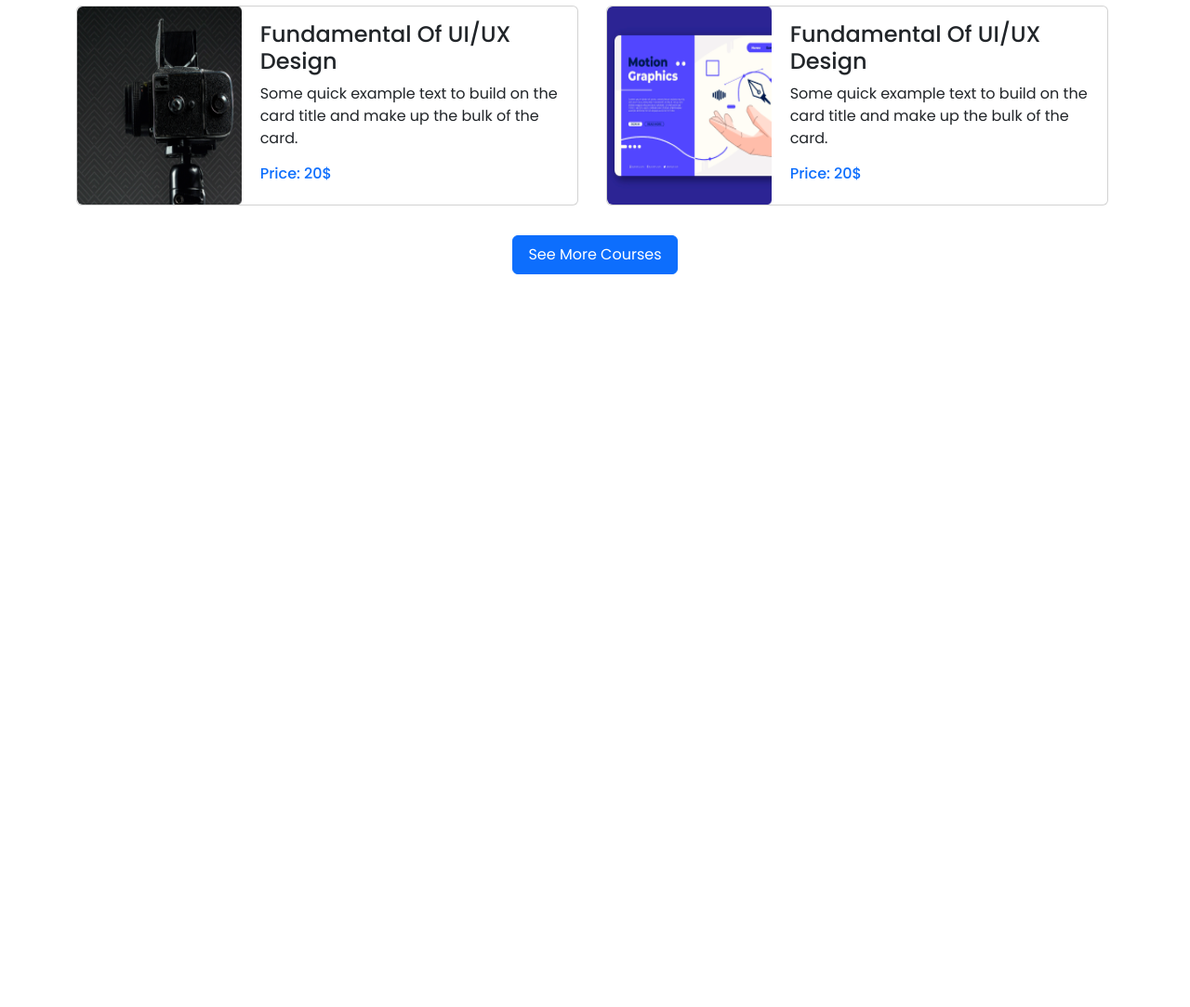
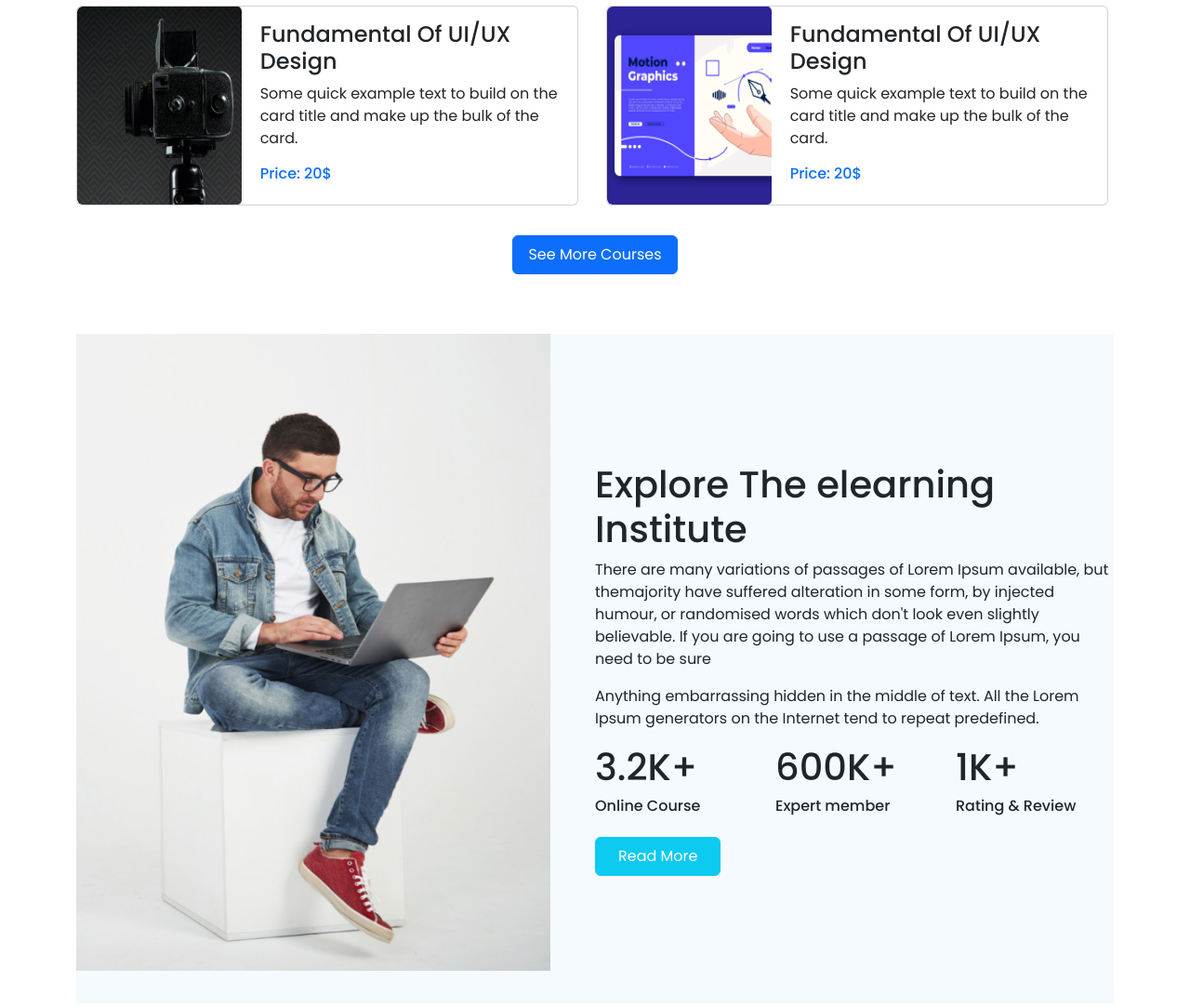
Before and after one commit to DhWalidkhl/e-techedu, a plain HTML site: page index.html in a window 1280 px wide. Shown: the part 1353-2436 px from the top of the page at 93% size. Before the commit the page ends 1664 px from the top, so only its background shows below. Drawn offline with nearby package versions, Linux system fonts and the light colour scheme.

Commit message:
institute info section

```diff
--- a/index.html
+++ b/index.html
@@ -336,6 +336,42 @@
     </section>
     <!-- Popular courses section end -->
 
+    <!-- Institute info section start -->
+    <section class="explore-institute py-5">
+        <div class="container">
+            <div class="institute-info d-flex flex-md-column flex-sm-column flex-column flex-lg-row align-items-center">
+                <div class="institute-img me-5">
+                    <img src="images/working.png" alt="">
+                </div>
+                <div class="institute-text">
+                    <h1>Explore The elearning Institute</h1>
+                    <p>There are many variations of passages of Lorem Ipsum available, but themajority have suffered alteration in some form, by injected humour, or randomised words which don't look even slightly believable. If you are going to use a passage of Lorem Ipsum, you need to be sure</p>
+                    <p>Anything embarrassing hidden in the middle of text. All the Lorem Ipsum generators on the Internet tend to repeat predefined.</p>
+                    <div class="row">
+                        <div class="col-lg-4">
+                            <h1>3.2K+</h1>
+                            <h6>Online Course</h6>
+                        </div>
+                        <div class="col-lg-4">
+                            <h1>600K+</h1>
+                            <h6>Expert member</h6>
+                        </div>
+                        <div class="col-lg-4">
+                            <h1>1K+</h1>
+                            <h6>Rating & Review</h6>
+                        </div>
+                    </div>
+                    <button class="btn btn-info text-white px-4 py-2 mt-3">Read More</button>
+
+                </div>
+            </div>
+
+        </div>
+    </section>
+
+    <!-- Institute info section end -->
+
+
 
 
 
```
